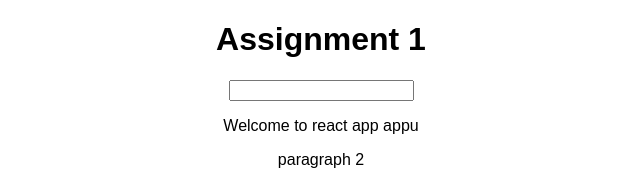
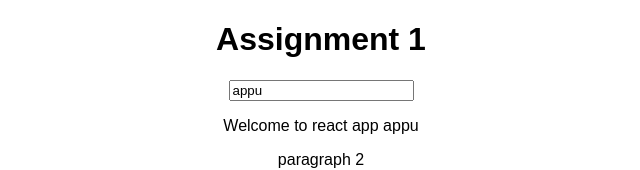
Before and after one commit to nsaravanan27/react-hands-on-projects, a React (Create React App) app in the folder assignment-1/: page / in a window 1280 px wide. Shown: the top 170 px of the page, without its empty margins (319-959 px from the left). Built offline with nearby package versions, Linux system fonts and the light colour scheme.

Commit message:
Task 9: Add two-way-binding to your input (in UserInput) to also display the starting username

```diff
--- a/assignment-1/src/App.js
+++ b/assignment-1/src/App.js
@@ -17,7 +17,7 @@ class App extends Component {
     return (
       <div className="App">
         <h1>Assignment 1</h1>
-        <UserInput change={this.changeHandler}/>
+        <UserInput name={this.state.username} change={this.changeHandler}/>
         <UserOutput name={this.state.username}/>
         <UserOutput name="mac"/>
       </div>
--- a/assignment-1/src/component/UserInput.js
+++ b/assignment-1/src/component/UserInput.js
@@ -2,8 +2,8 @@ import React from 'react';
 
 function UserInput(props) {
     return (<div>
-        <input type='text' onChange={props.change}/>
-    </div>)
+        <input type='text' onChange={props.change} value={props.name}/>
+    </div>);
 }
 
 export default UserInput;
```
